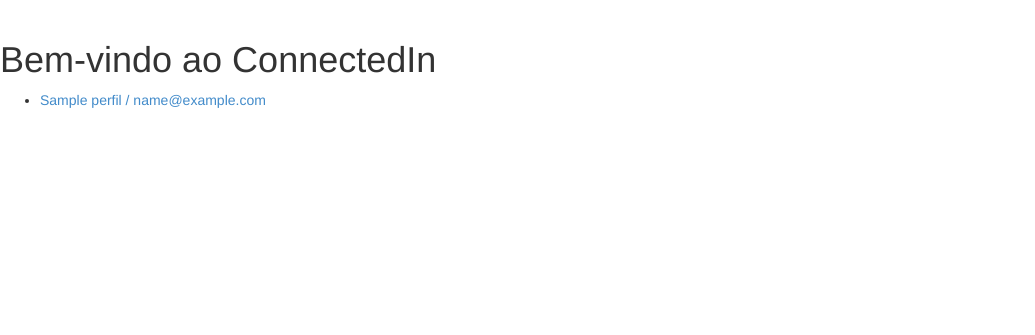
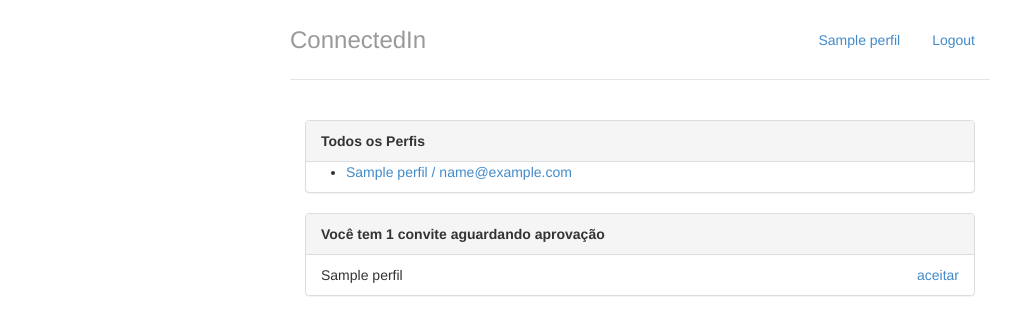
Before and after one commit to MrWillian/connectedin, a Django app: page / in a window 1280 px wide. Shown: the top 335 px of the page, without its empty margins (0-1035 px from the left). Run offline with Django 3.2, Linux system fonts and the light colour scheme; tables that the repository leaves empty hold one stand-in row (values such as "Sample post").

Commit message:
refactor: extend base template and add panel of convites

```diff
--- a/perfis/templates/index.html
+++ b/perfis/templates/index.html
@@ -1,14 +1,12 @@
-{% load staticfiles %}
-<!DOCTYPE html>
-<html lang="en">
-<head>
-  <meta charset="UTF-8">
-  <title>Bem vindo</title>
-  <link rel="stylesheet" href="{% static "styles/bootstrap.css" %}">
-  <link rel="stylesheet" href="{% static "styles/main.css" %}">
-</head>
-<body>
-  <h1>Bem-vindo ao ConnectedIn</h1>
+{% extends "base.html" %}
+
+{% block body %}
+<div class="col-lg-12">
+  <div class="panel panel-default">
+    <div class="panel-heading">
+      <strong>Todos os Perfis</strong>
+    </div>
+
     {% if perfis %}
       <ul>
         {% for perfil in perfis %}
@@ -20,5 +18,33 @@
     {% else %}
       <p>Nenhum perfil encontrado</p>
     {% endif %}
-</body>
-</html>
+
+  </div>
+
+  <div class="panel panel-default">
+    {% with total_de_convites=perfil_logado.convites_recebidos.count %}
+      {% if total_de_convites %}
+        <div class="panel-heading">
+          <strong>
+            Você tem {{ total_de_convites }}
+            convite {{ total_de_convites |pluralize }} aguardando aprovação
+          </strong>
+        </div>
+        <ul class="list-group">
+          {% for convite in perfil_logado.convites_recebidos.all %}
+            <li class="list-group-item">
+              {{ convite.solicitante.nome }}
+              <a href="#" class="pull-right">aceitar</a>
+            </li>
+          {% endfor %}
+        </ul>
+      {% else %}
+      <div class="panel-body">
+        <p>Nenhum convite recebido :(</p>
+      </div>
+      {% endif %}
+    {% endwith %}
+
+  </div>
+</div>
+{% endblock %}
```
Lines whose indentation alone changed are shown as unchanged.
